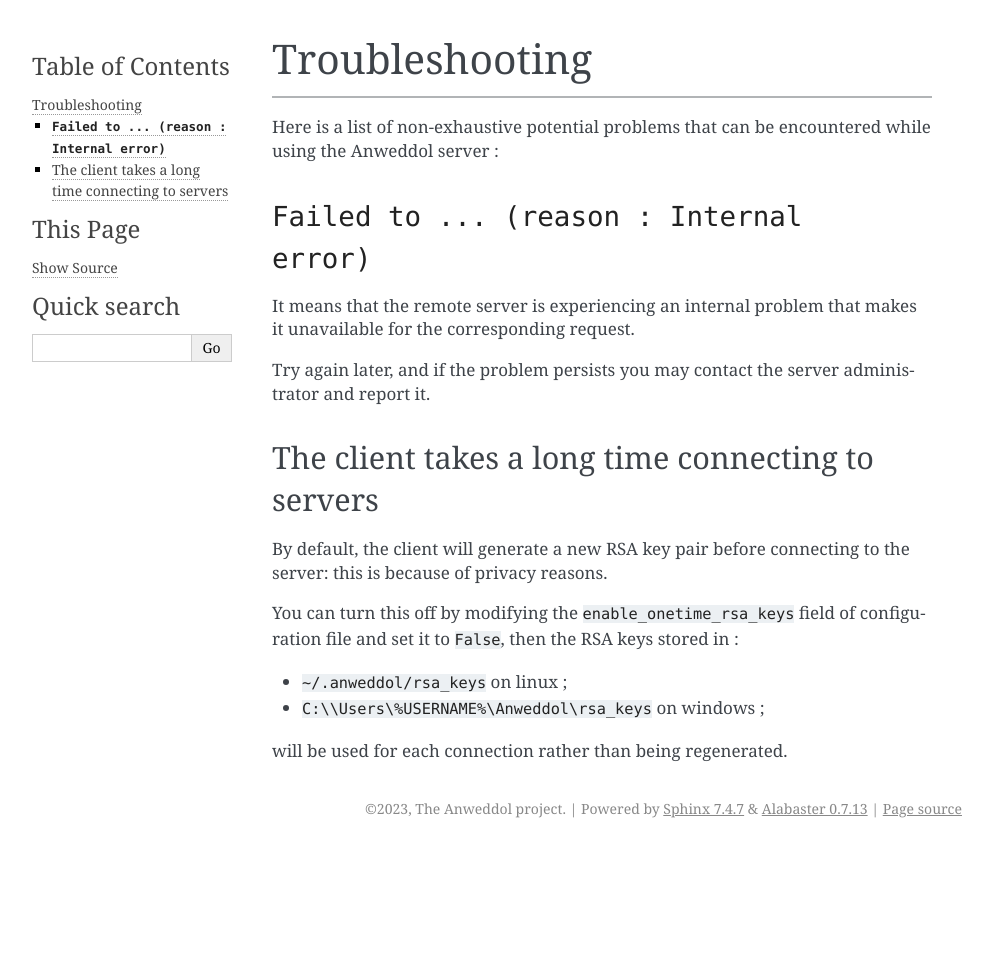
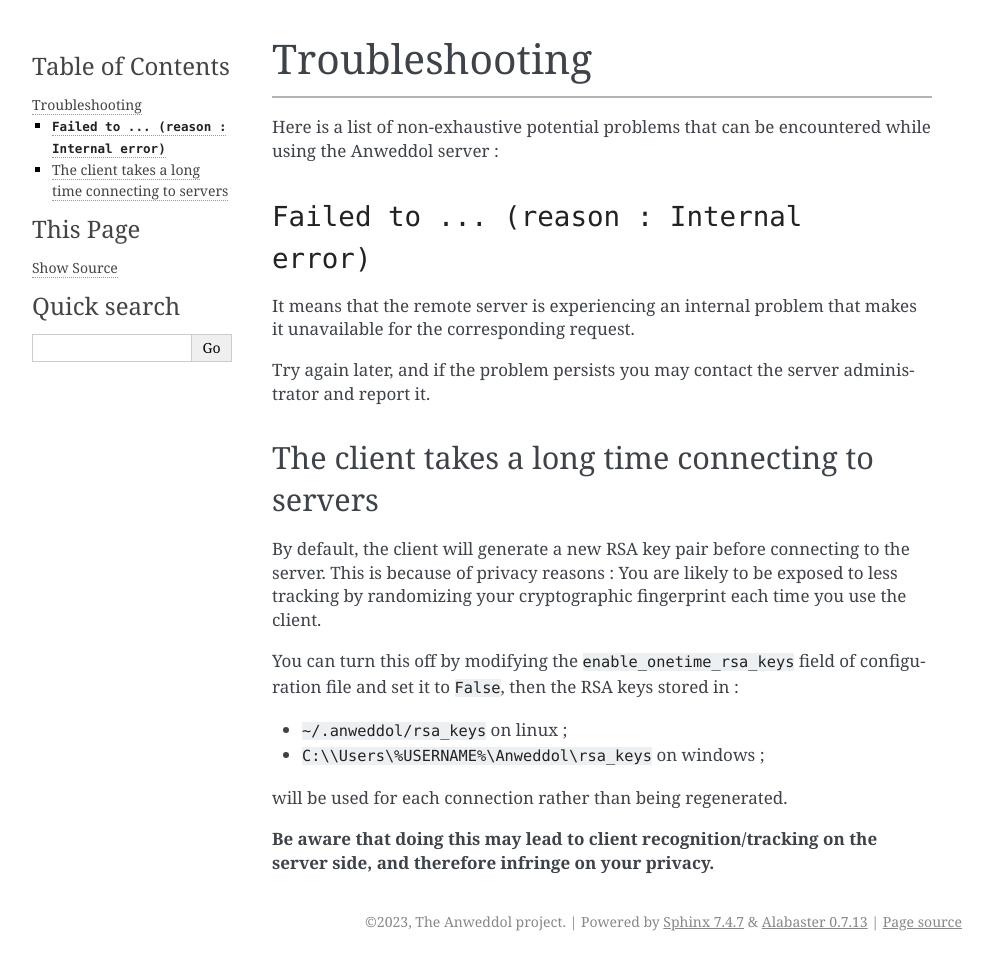
Before and after one commit to the-anweddol-project/Anweddol-client, a Sphinx documentation site: the page built from docs/source/usage_guide/troubleshooting.md, in a window 1280 px wide. Shown: the whole page, without its empty margins (148-1141 px from the left). Built offline with Sphinx 7.4.7, drawn with Linux system fonts in a browser that asks for light colours; before the commit the page ends 900 px from its top, so only the background shows below that.

Commit message:
Modified troubleshooting section

```diff
--- a/docs/source/usage_guide/troubleshooting.md
+++ b/docs/source/usage_guide/troubleshooting.md
@@ -12,7 +12,8 @@ Try again later, and if the problem persists you may contact the server administ
 
 ## The client takes a long time connecting to servers
 
-By default, the client will generate a new RSA key pair before connecting to the server: this is because of privacy reasons.
+By default, the client will generate a new RSA key pair before connecting to the server.
+This is because of privacy reasons : You are likely to be exposed to less tracking by randomizing your cryptographic fingerprint each time you use the client.
 
 You can turn this off by modifying the `enable_onetime_rsa_keys` field of configuration file and set it to `False`, then the RSA keys stored in :
 
@@ -20,3 +21,5 @@ You can turn this off by modifying the `enable_onetime_rsa_keys` field of config
 - `C:\\Users\%USERNAME%\Anweddol\rsa_keys` on windows ;
 
 will be used for each connection rather than being regenerated.
+
+**Be aware that doing this may lead to client recognition/tracking on the server side, and therefore infringe on your privacy.**
```
